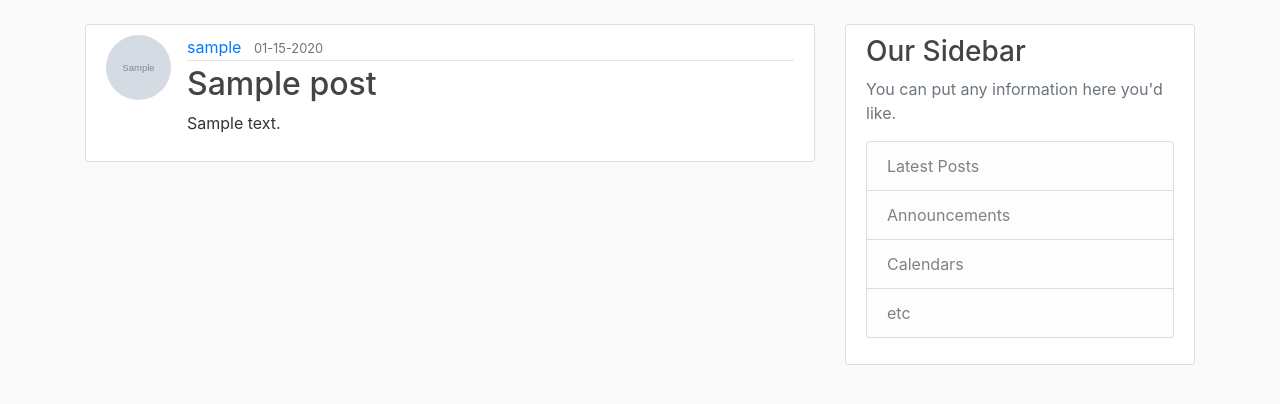
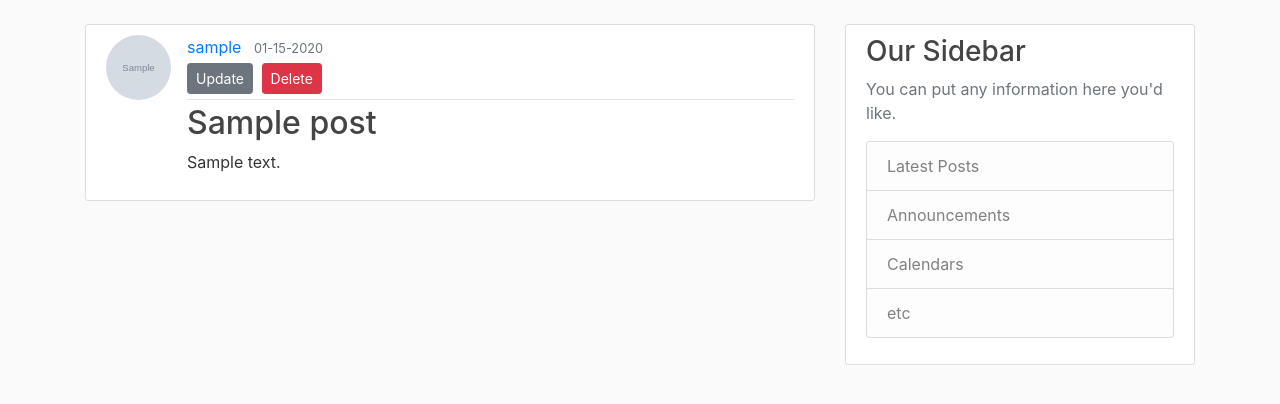
Before and after one commit to kevinhamlin/flask_project, a Flask app: template main/templates/post.html in a window 1280 px wide. Shown: the part 56-460 px from the top of the page. Run offline with Flask 2, Linux system fonts and the light colour scheme; a user stored in the database is signed in; tables that the repository leaves empty hold one stand-in row (values such as "Sample post"); the template is opened without the code that fills it: values that come from a table or form of the project are taken from there, most other values are stand-ins (such as "Sample title", 1, 10 or a date in 2020); grey boxes marked "Sample" are stand-in pictures; some libraries are stand-ins or nearby versions.

Commit message:
added buttons for post author to edit / delete post

```diff
--- a/main/templates/post.html
+++ b/main/templates/post.html
@@ -6,9 +6,34 @@
             <div class="article-metadata">
                 <a class="mr-2" href="#">{{ post.author.username }}</a>
                 <small class="text-muted">{{ post.date_posted.strftime('%m-%d-%Y') }}</small>
+                {% if post.author == current_user %}
+                    <div>
+                        <a class="btn btn-secondary btn-sm mt-1 mb-1" href="{{ url_for('update_post', post_id=post.id) }}"> Update</a>
+                        <button type="button" class="btn btn-danger btn-sm m-1" data-toggle="modal" data-target="#deleteModal">Delete</button>
+                    </div>
+                {% endif %}
             </div>
             <h2 class="article-title">{{ post.title }}</h2>
             <p class="article-content">{{ post.content }}</p>
         </div>
     </article>
+    <!-- Modal -->
+    <div class="modal fade" id="deleteModal" tabindex="-1" role="dialog" aria-labelledby="deleteModalLabel" aria-hidden="true">
+      <div class="modal-dialog" role="document">
+        <div class="modal-content">
+          <div class="modal-header">
+            <h5 class="modal-title" id="deleteModalLabel">Delete Post?</h5>
+            <button type="button" class="close" data-dismiss="modal" aria-label="Close">
+              <span aria-hidden="true">&times;</span>
+            </button>
+          </div>
+          <div class="modal-footer">
+            <button type="button" class="btn btn-secondary" data-dismiss="modal">Close</button>
+            <form action="{{ urlfor('delete_post', post_id=post.id) }}" method="POST">
+                <input type="submit" class="btn btn-danger" value="Delete">
+            </form>
+          </div>
+        </div>
+      </div>
+    </div>
 {% endblock content %}
```
